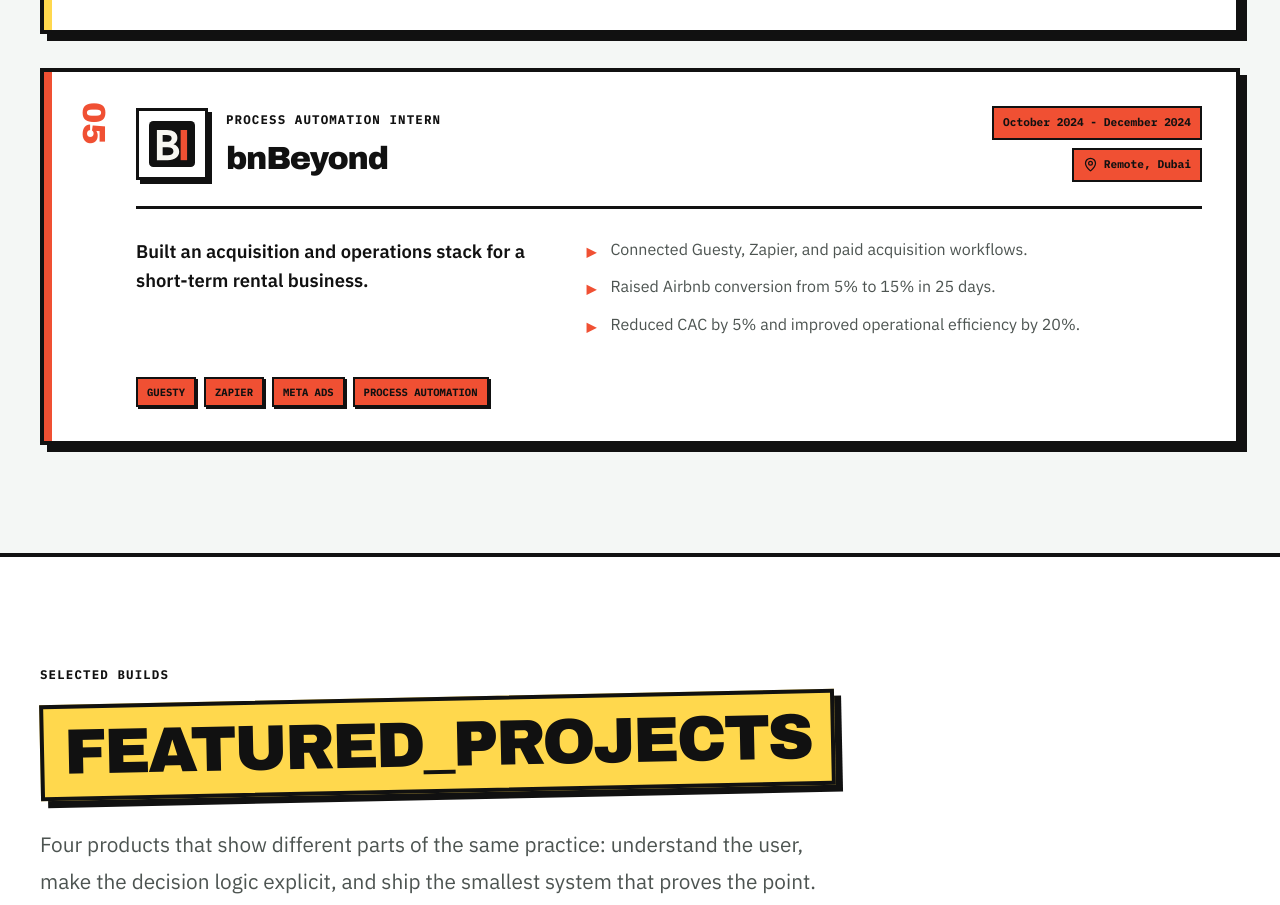
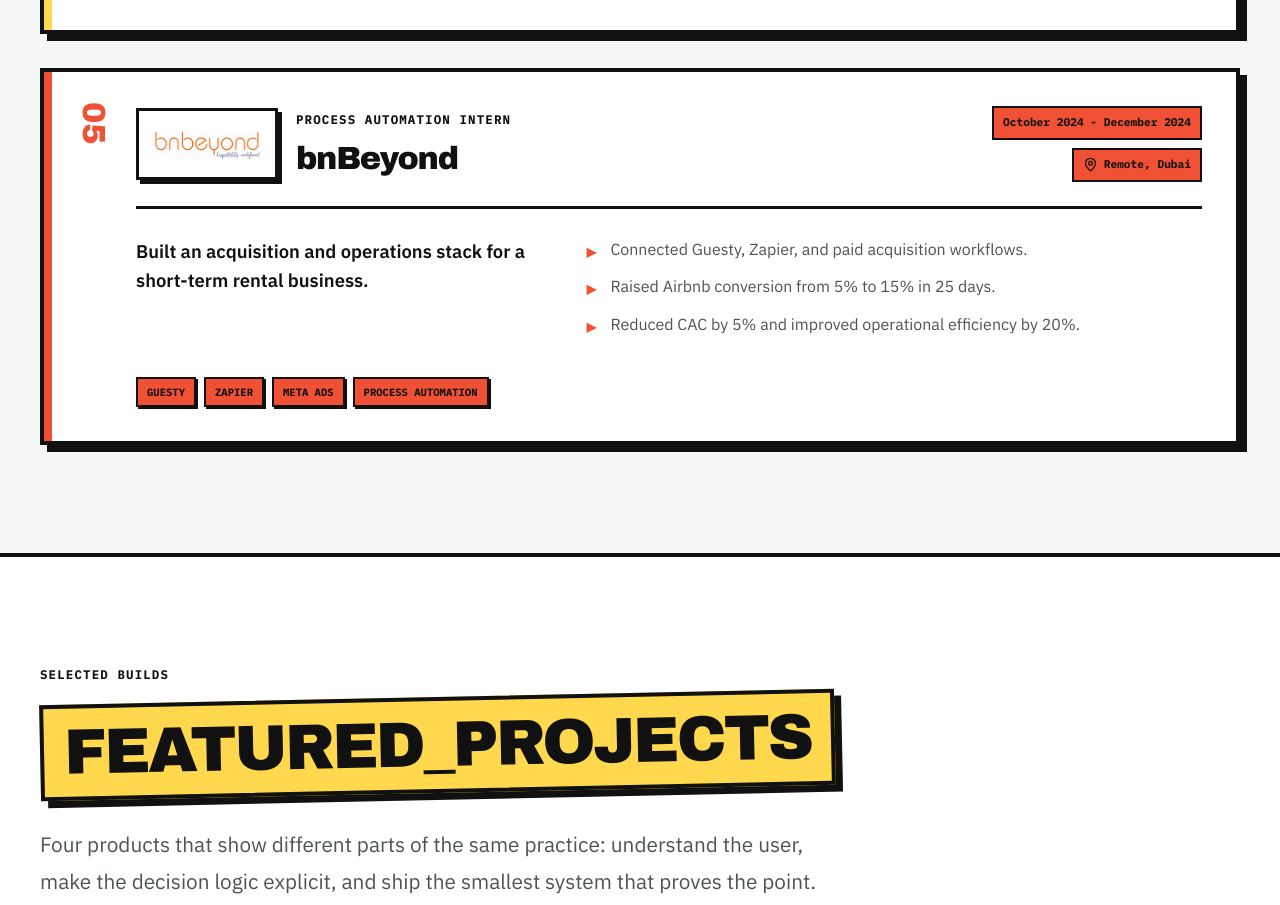
Before and after one commit to rish106-hub/Portfolio, a React (Vite) app: page / in a window 1280 px wide. Shown: the part 7280-8185 px from the top of the page. Built offline with nearby package versions, Linux system fonts and the light colour scheme.

Commit message:
Replace bnBeyond placeholder with official wordmark

```diff
--- a/src/data/portfolio.ts
+++ b/src/data/portfolio.ts
@@ -260,9 +260,9 @@
     ],
     stack: ['Guesty', 'Zapier', 'Meta Ads', 'Process automation'],
     accent: 'orange',
-    logo: '/company-logos/bnbeyond.svg',
-    logoAlt: 'bnBeyond monogram',
-    logoMode: 'symbol',
+    logo: '/company-logos/bnbeyond.png',
+    logoAlt: 'bnBeyond hospitality redefined logo',
+    logoMode: 'wordmark',
   },
 ];
 
```
Also changed, not shown: public/company-logos/bnbeyond.png (added), public/company-logos/bnbeyond.svg (deleted).
